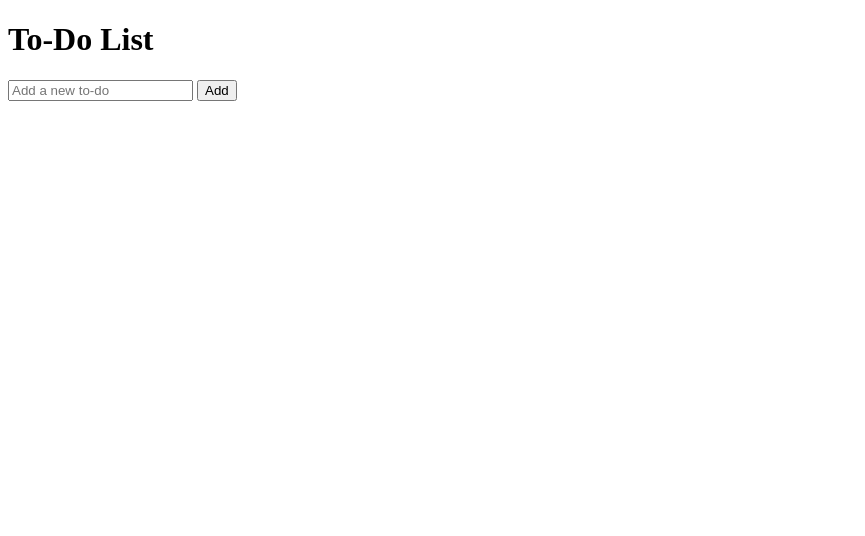
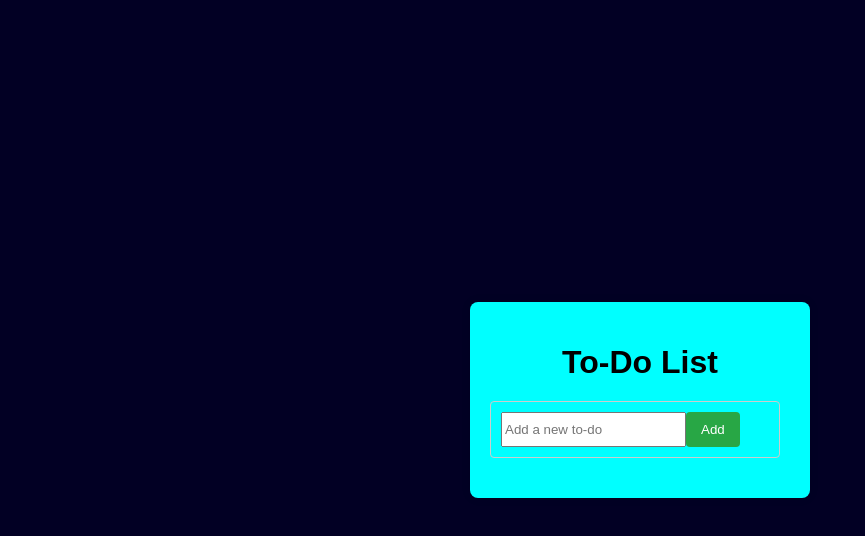
Before and after one commit to Hubertniledaanton/js-review-project, a plain HTML site: page index.html in a window 1280 px wide. Shown: the whole page, without its empty margins (0-865 px from the left). Drawn offline with Linux system fonts and the light colour scheme.

Commit message:
Added Todo CRUD Management project

```diff
--- a/index.html
+++ b/index.html
@@ -4,7 +4,7 @@
     <meta charset="UTF-8">
     <meta name="viewport" content="width=device-width, initial-scale=1.0">
     <title>To-Do CRUD Management</title>
-    <link rel="stylesheet" href="style.css">
+    <link rel="stylesheet" href="styles.css">
 </head>
 <body>
     <div class="container">
--- a/script.js
+++ b/script.js
@@ -34,7 +34,7 @@ function addTodo(event) {
     }
 }
 
-// Function to edit a todo
+/// Function to edit a todo
 function editTodo(index) {
     const updatedTodo = prompt('Edit your todo:', todos[index]);
     if (updatedTodo !== null) {
--- a/styles.css
+++ b/styles.css
@@ -1,5 +1,5 @@
 body{
-    font-family: Arial, Helvetica, sans-serif;
+    font-family: Arial,sans-serif;
     background: rgb(2,0,36);
     margin: 0;
     padding: 0;
```
